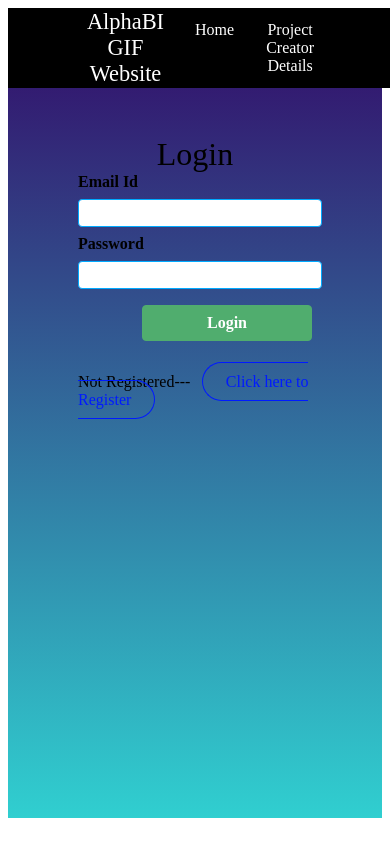
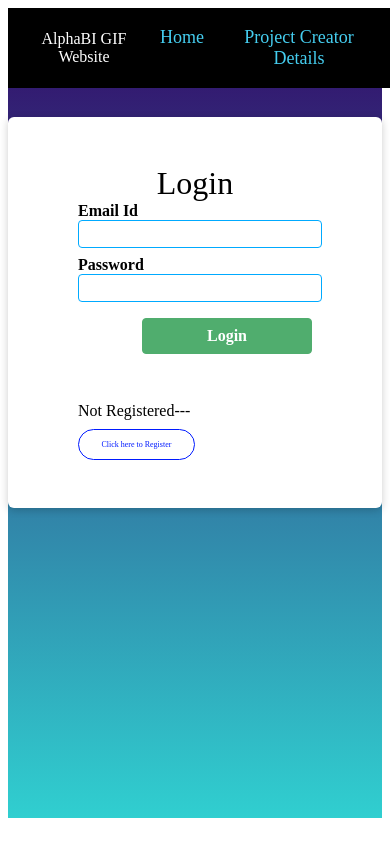
Before and after one commit to Kishlay22/gifsearch, a Next.js app: page /login in a window 390 px wide. Built offline with nearby package versions, Linux system fonts and the light colour scheme.

Commit message:
final commit

```diff
--- a/components/Forms/loginform.js
+++ b/components/Forms/loginform.js
@@ -2,7 +2,8 @@ import classes from './loginform.module.css';
 import { useRef } from 'react';
 import { useRouter } from 'next/router';
 import Link from 'next/link';
-import {auth} from '../../config/firebase'
+import Card from '../ui/Card';
+import {auth} from '../../config/firebase';
 import { signInWithEmailAndPassword } from 'firebase/auth';
 function Loginform(props){
     const router=useRouter();
@@ -22,6 +23,7 @@ function Loginform(props){
     }
 
     return(
+      <Card>
         <form className={classes.loginform} onSubmit={submitHandler}>
       <div className={classes.loginhead}>Login</div>
       <div className={classes.control}>
@@ -35,12 +37,12 @@ function Loginform(props){
         <div className={classes.actions}>
           <button>Login</button>
         </div>
-        <div className={`${classes.control} ${classes.registerpart}`} >
-           <div> Not Registered---&nbsp; &nbsp;
-            <Link className={classes.registerbtn} href='/signup'>Click here to Register</Link></div>
+        <div className={classes.registerpart} >
+           <div> Not Registered---&nbsp; &nbsp;</div>
+            <Link className={classes.registerbtn} href='/signup'>Click here to Register</Link>
         </div>
         </form>
-
+        </Card>
     )
 }
 
--- a/components/Forms/loginform.module.css
+++ b/components/Forms/loginform.module.css
@@ -1,7 +1,7 @@
 .loginform{
     padding: 3rem;
     width:60vw;
-    margin:auto;
+    margin:1.8rem auto;
 }
 
 .control {
@@ -23,7 +23,11 @@
 
   }
   .registerpart{
-     margin-top: 2rem;
+     margin-top: 3rem;
+     display: flex;
+     gap:0.6rem;
+     flex-wrap: wrap;
+     flex-direction: row;
   }
   .registerbtn:hover{
     color:white;
@@ -32,7 +36,6 @@
   }
 
   .control label {
-    display: block;
     font-weight: bold;
     margin-bottom: 0.5rem;
   }
@@ -73,3 +76,9 @@
     font-size: 1.2rem;
 
   }
+
+  @media screen and (max-width:450px){
+    .registerbtn{
+      font-size: 0.5rem;
+    }
+  }
--- a/components/Forms/registration.js
+++ b/components/Forms/registration.js
@@ -60,8 +60,8 @@ const Router=useRouter();
           <button>Register</button>
         </div>
         <div className={`${classes.control} ${classes.loginpart}`} >
-           <div> Already Registered---&nbsp; &nbsp;
-            <Link className={classes.loginbtn} href='/login'>Click here to login</Link></div>
+           <div> Already Registered---&nbsp; &nbsp;</div>
+            <Link className={classes.loginbtn} href='/login'>Click here to login</Link>
         </div>
       </form>
 
--- a/components/Forms/regs.module.css
+++ b/components/Forms/regs.module.css
@@ -1,7 +1,7 @@
 .form {
     padding: 3rem;
     width:60vw;
-    margin:auto;
+    margin:1.8rem auto;
   }
 
   .registerhead{
@@ -15,6 +15,9 @@
 
   .loginpart{
     margin-top: 2rem;
+    display: flex;
+    flex-wrap: wrap;
+    gap:0.4rem;
  }
 
   .loginbtn{
--- a/components/GifPage/gif.module.css
+++ b/components/GifPage/gif.module.css
@@ -24,6 +24,7 @@ gap:1rem;
 
 .searcharea{
     display: flex;
+    flex-wrap: wrap;
     align-items: center;
     justify-content: center;
     gap:2rem;
@@ -49,25 +50,27 @@ gap:1rem;
 
 .gridgallery{
     display: grid;
+    width: 94vw;
+    justify-content: center;
     grid-template-columns: 1fr 1fr 1fr;
     grid-gap: 2rem;
     background-color: rgba(166, 167, 169, 0.443);
     border-radius: 1rem;
-    padding: 1rem 1rem;
-    object-fit: cover;
-    margin: auto;
-    align-items: center;
-    box-sizing: content-box;
+    margin: 1rem 1rem;
+
 
 }
 
 
 .griditem{
-    box-shadow: 0 2px 8px rgba(0, 0, 0, 0.2);
+    box-shadow: 0 2px 8px rgba(152, 142, 142, 0.2);
     display: flex;
+    flex-wrap: wrap;
     flex-direction: column;
     justify-content: center;
     align-items: center;
+    box-sizing:border-box;
+    margin: 0.5rem 0.5rem;
 
 }
 
@@ -75,6 +78,7 @@ gap:1rem;
     font-size: 2rem;
     font-family:Arial, Helvetica, sans-serif;
     text-align: center;
+
 }
 
 .favicon{
@@ -111,9 +115,9 @@ gap:1rem;
     height: 4rem;
     display: flex;
     align-items: center;
+    flex-wrap: wrap;
     justify-content: space-between;
-    box-sizing:content-box;
-    padding: 0 2rem;
+    padding: 0 1rem;
     background-color: #000000;
     width:90vw;
     margin:0 auto;
@@ -123,6 +127,12 @@ gap:1rem;
     font-size: 2.4rem;
     align-items: center;
     box-sizing: content-box;
+ }
+
+ .leftcol1{
+    display: flex;
+    flex-wrap: wrap;
+    align-items: baseline;
  }
 
  .col2{
@@ -144,15 +154,18 @@ gap:1rem;
  }
  @media  screen and (max-width:610px) {
     .col1{
-        font-size: 0.8rem;
-    }
-    .leftcol1{
-        flex-direction: row;
+        font-size: 1rem;
+        justify-content: center;
     }
     .col2{
         font-size: 0.8rem;
         padding: 0.4rem 0.8rem;
     }
+    .gridgallery{
+        width: 96vw;}
+        .header{
+            flex-direction: column;
+        }
 
  }
 
--- a/components/Layout/header.module.css
+++ b/components/Layout/header.module.css
@@ -4,7 +4,7 @@
     align-items: center;
     justify-content: space-between;
     box-sizing:border-box;
-    padding: 0 4rem;
+    padding: 0 1rem;
     background-color: #000000;
     width:99vw;
     margin:0 auto;
@@ -19,13 +19,17 @@
 
  @media  screen and (max-width:680px) {
     .col1{
-        font-size: 2rem;
+        font-size: 1.4rem;
     }
 
  }
  @media  screen and (max-width:610px) {
     .col1{
-        font-size: 1.4rem;
+        font-size: 1rem;
+    }
+
+    .col2{
+      font-size: large;
     }
 
  }
@@ -33,16 +37,17 @@
     display: flex;
     color: #ffffff;
     text-decoration: none;
-    justify-content: space-between;
+    align-items:  baseline;
   }
 
   .headerlink{
-    color: #ffffff;
+    color: #45cef0;
     text-decoration: none;
     margin: 0 1rem;
+    text-align: center;
   }
 
   .headerlink:hover{
-    color: aqua;
+    color: rgb(255, 47, 0);
     cursor: pointer;
   }
--- a/components/favourates/FavourateList.module.css
+++ b/components/favourates/FavourateList.module.css
@@ -6,8 +6,11 @@
     border-radius: 1rem;
     padding: 1rem 1rem;
     margin: auto;
-    align-items: center;
+    align-self: center;
     box-sizing: content-box;
+    justify-content: center;
+    width:90vw;
+    margin:1rem auto ;
 
 }
 
@@ -27,10 +30,10 @@
     display: flex;
     align-items: center;
     justify-content: space-between;
-    padding: 0 4rem;
     background-color: #000000;
-    width:89vw;
-    margin:0 auto;
+    padding: 0 1.6rem;
+    width:90vw;
+    margin:1rem auto ;
   }
  .title{
     color: #ffffff;
@@ -53,6 +56,8 @@
  .leftportion{
     box-sizing: border-box;
     display:flex ;
+    font-size: 1.2rem;
+    align-items: baseline;
 
  }
 
@@ -64,7 +69,7 @@
  }
  @media  screen and (max-width:610px) {
     .title{
-        font-size: 0.8rem;
+        font-size: 1.4rem;
     }
     .leftportion{
         flex-direction: row;
@@ -72,6 +77,9 @@
     .col2part{
         font-size: 0.8rem;
         padding: 0.4rem 0.8rem;
+    }
+    .header{
+        flex-direction: column;
     }
 
  }
@@ -83,7 +91,8 @@
 }
 @media screen and (max-width:805px){
     .gridgallery{
-        grid-template-columns: 0.8fr;
+        grid-template-columns: 0.2fr;
+        justify-content: center;
     }
 }
 
```
Also changed, not shown: components/welcome.module.css (+18 -5 lines).
